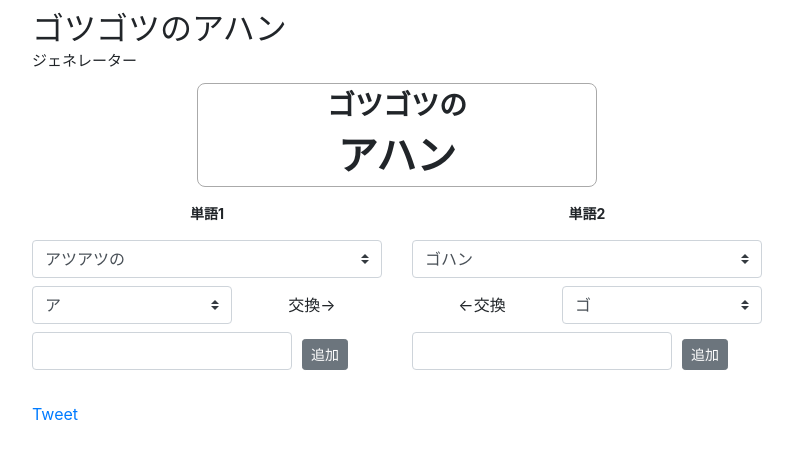
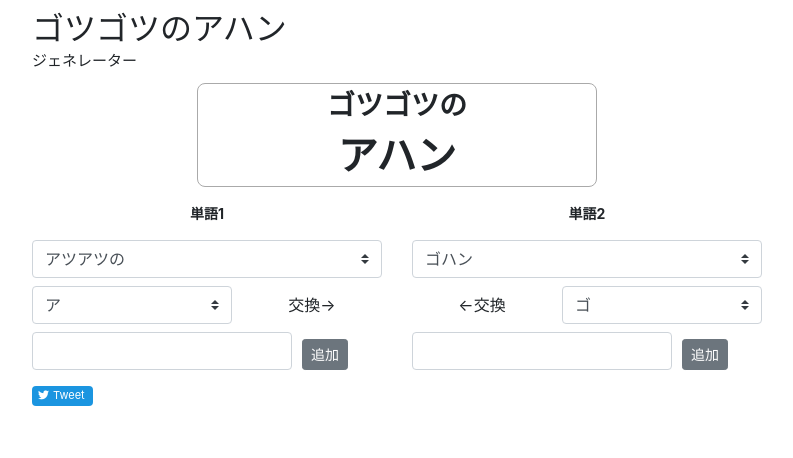
Before and after one commit to KobayashiTakaki/gotugotu, a React app: page / in a window 1280 px wide. Shown: the whole page, without its empty margins (53-846 px from the left). Built offline with nearby package versions, Linux system fonts and the light colour scheme.

Commit message:
fix tweet button and css

```diff
--- a/index.html
+++ b/index.html
@@ -11,21 +11,5 @@
     <script src="https://code.jquery.com/jquery-3.5.1.slim.min.js" integrity="sha384-DfXdz2htPH0lsSSs5nCTpuj/zy4C+OGpamoFVy38MVBnE+IbbVYUew+OrCXaRkfj" crossorigin="anonymous"></script>
     <script src="https://cdn.jsdelivr.net/npm/popper.js@1.16.0/dist/umd/popper.min.js" integrity="sha384-Q6E9RHvbIyZFJoft+2mJbHaEWldlvI9IOYy5n3zV9zzTtmI3UksdQRVvoxMfooAo" crossorigin="anonymous"></script>
     <script src="https://stackpath.bootstrapcdn.com/bootstrap/4.5.0/js/bootstrap.min.js" integrity="sha384-OgVRvuATP1z7JjHLkuOU7Xw704+h835Lr+6QL9UvYjZE3Ipu6Tp75j7Bh/kR0JKI" crossorigin="anonymous"></script>
-    <script>window.twttr = (function(d, s, id) {
-      var js, fjs = d.getElementsByTagName(s)[0],
-        t = window.twttr || {};
-      if (d.getElementById(id)) return t;
-      js = d.createElement(s);
-      js.id = id;
-      js.src = "https://platform.twitter.com/widgets.js";
-      fjs.parentNode.insertBefore(js, fjs);
-
-      t._e = [];
-      t.ready = function(f) {
-        t._e.push(f);
-      };
-
-      return t;
-    }(document, "script", "twitter-wjs"));</script>
-  </body>
+    <script src="https://kit.fontawesome.com/02fe7ea5db.js" crossorigin="anonymous"></script>
 </html>
--- a/src/components/app.js
+++ b/src/components/app.js
@@ -35,8 +35,8 @@ class App extends React.Component {
           <div className="col-md-8">
             <h2 className="mb-3 site-title">ゴツゴツのアハン<br /><span>ジェネレーター</span></h2>
             <Result data={ this.state.data }/>
-            <div className='row input-form'>
-              <div className='col-6 mb-3'>
+            <div className='row input-form mb-2'>
+              <div className='col-6'>
                 <p className='input-form__title'>単語1</p>
                 <div className='mb-2'>
                   <WordSelect
@@ -58,7 +58,7 @@ class App extends React.Component {
                   </div>
                 </div>
                 <form
-                  className='form-row mb-2 input-form__charactor'
+                  className='form-row input-form__charactor'
                   onSubmit={ (e) => this.handleWordSubmit(e, 1) }
                 >
                   <div className='col-sm-9 mb-2'>
@@ -100,7 +100,7 @@ class App extends React.Component {
                   </div>
                 </div>
                 <form
-                  className='form-row mb-2 input-form__charactor'
+                  className='form-row input-form__charactor'
                   onSubmit={ (e) => this.handleWordSubmit(e, 2) }
                 >
                   <div className='col-sm-9 mb-2'>
@@ -121,9 +121,11 @@ class App extends React.Component {
                 </form>
               </div>
             </div>
+            <div className='tweet-button mb-2'>
+              <TweetButton data={ this.state.data }/>
+            </div>
           </div>
         </div>
-        <ShareButton result={ resultText(this.state.data) }/>
       </div>
     )
   }
@@ -276,18 +278,15 @@ const resultText = (data) => {
   )
 }
 
-const ShareButton = (props) => {
-  console.log(props.result)
+const TweetButton = (props) => {
   return (
-    <div className='tweet-button'>
-      <a
-        className="twitter-share-button"
-        href="https://twitter.com/intent/tweet"
-        data-text={ props.result }
-      >
-        Tweet
-      </a>
-    </div>
+    <a
+      target='_blank'
+      rel='nofollow noopener'
+      href={'https://twitter.com/intent/tweet?text=' + resultText(props.data) + ' ' + window.location }
+    >
+      <i class="fab fa-twitter"></i><span>Tweet</span>
+    </a>
   )
 }
 
--- a/src/index.scss
+++ b/src/index.scss
@@ -43,3 +43,26 @@
     justify-content: space-around;
   }
 }
+
+.tweet-button {
+  font-size: 11px;
+  a {
+    display: inline-block;
+    border-radius: 4px;
+    box-sizing: border-box;
+    height: 20px;
+    width: 61px;
+    line-height: 18px;
+    padding: 1 8 1 6;
+    vertical-align: middle;
+    color: #ffffff;
+    background-color: #1b95e0;
+  }
+
+  i {
+    margin-left: 6px;
+  }
+  span {
+    padding: 4px;
+  }
+}
```
